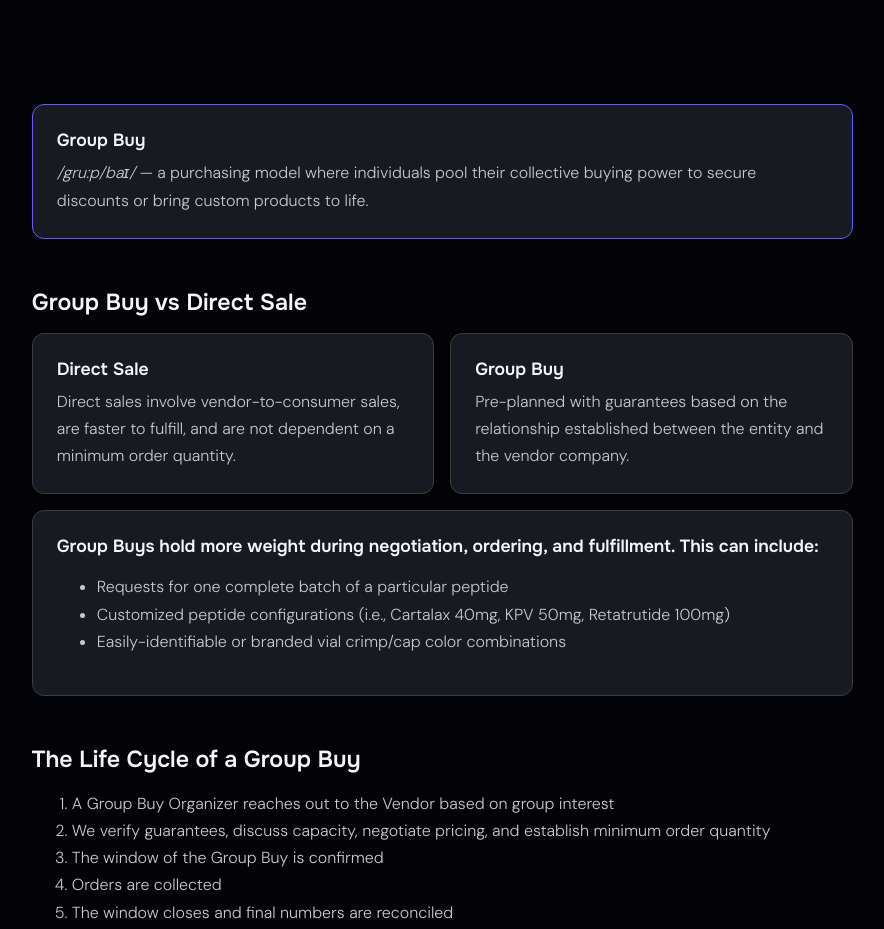
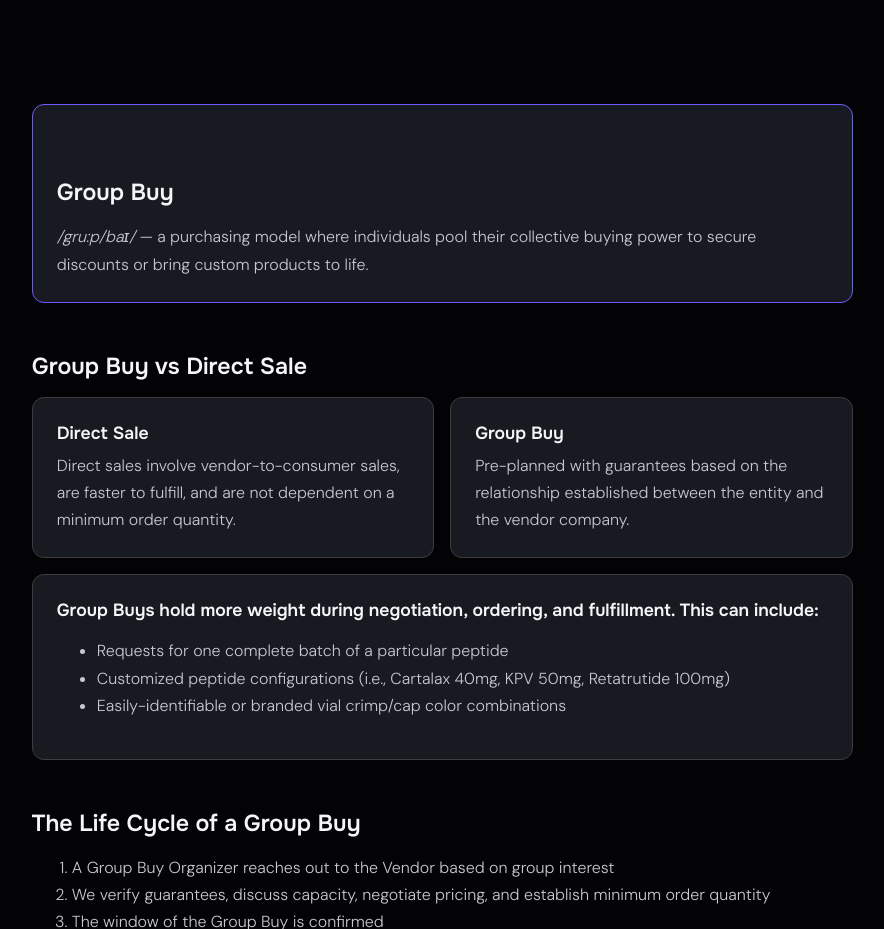
Before and after one commit to bohemia-health/bohemiahealthwiki, a Next.js app in the folder bohemia-docs/: page /group-buys/fundamentals in a window 1280 px wide. Shown: the part 1000-1929 px from the top of the page, without its empty margins (335-1219 px from the left). Built offline with nearby package versions, Linux system fonts and the light colour scheme.

Commit message:
fix: h2 for definition card title to preserve heading hierarchy

```diff
--- a/bohemia-docs/app/group-buys/fundamentals/page.js
+++ b/bohemia-docs/app/group-buys/fundamentals/page.js
@@ -17,7 +17,7 @@ export default function GroupBuyFundamentalsPage() {
     >
       <DocsOrbitGraphic />
 
-      <Card variant="highlight" title="Group Buy">
+      <Card variant="highlight" titleAs="h2" title="Group Buy">
         <p>
           <em>/gru:p/baɪ/</em> — a purchasing model where individuals pool
           their collective buying power to secure discounts or bring custom
```
